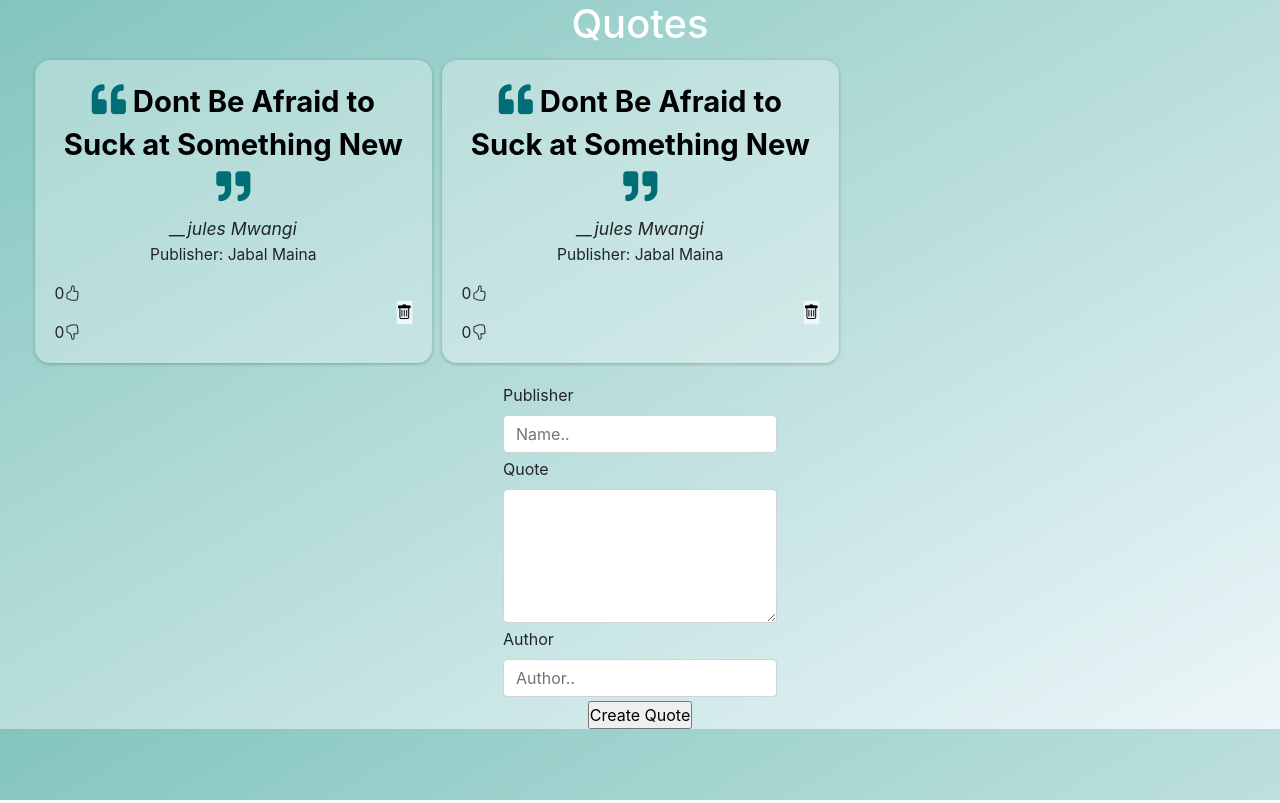
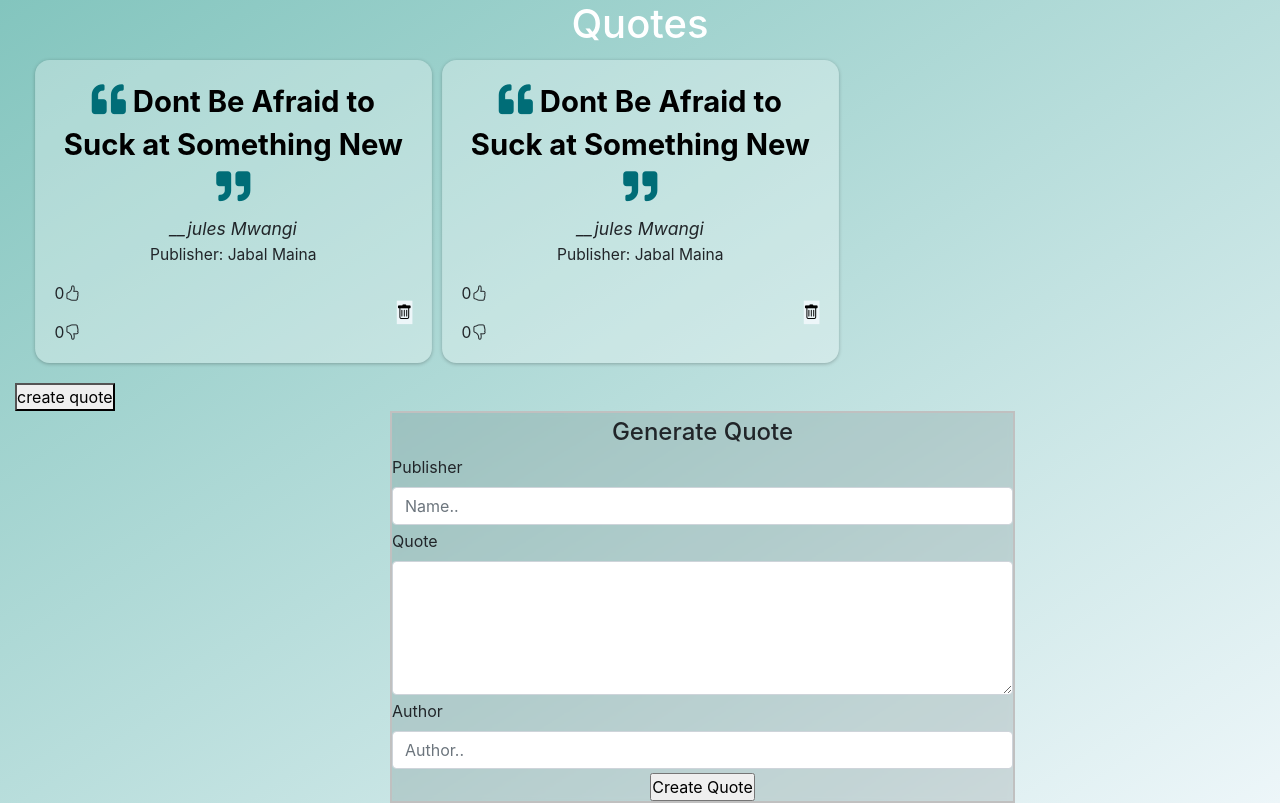
Before and after one commit to juliamwangi123/quote_generator, an Angular app: page / in a window 1280 px wide. Built offline with nearby package versions, Linux system fonts and the light colour scheme.

Commit message:
style:add toggle effect on the form

```diff
--- a/src/app/componets/quote/quote.component.css
+++ b/src/app/componets/quote/quote.component.css
@@ -75,7 +75,10 @@ li{
 }
 
 .form{
-    display: flex;
-    justify-content: center;
-    width: 100%;
+    width: 50%;
+    border: 2px solid silver;
+    background-color:rgba(0, 0, 0, 0.1);
+    backdrop-filter: blur(3px);
+    position: relative;
+    left: 30%;
 }
--- a/src/app/componets/quote/quote.component.html
+++ b/src/app/componets/quote/quote.component.html
@@ -43,9 +43,11 @@
 
 
        </div>
+       <button (click)= "toggleShow()">create quote</button>
 
-    <div class="col-6 col-md-12" class="form">
-    <app-forms (customQuote)="customQuote($event)" ></app-forms>
+       <div class="col-6 col-md-6" class="form" *ngIf="toDisplay">
+        <app-forms (customQuote)="customQuote($event)" ></app-forms>
+
+    </div>
 
 </div>
-</div>
--- a/src/app/componets/quote/quote.component.ts
+++ b/src/app/componets/quote/quote.component.ts
@@ -7,6 +7,8 @@ import{Quotes} from '../../model/quotes' //import the quote class
   styleUrls: ['./quote.component.css']
 })
 export class QuoteComponent implements OnInit {
+
+  toDisplay = true;
 //create an ampty array from the Quote class
   quotes:Quotes[] =[];
 
@@ -39,14 +41,12 @@ downVote(id){
 
 
 
-  //button to toggle the quote details
-
-  toggleDetails(id){
-    this.quotes[id].showDetails =! this.quotes[id].showDetails
+  //button to toggle the quote details to show and hide form
 
 
 
-  }
+
+
 //
   customQuote(quote){
     let quoteLength = this.quotes.length;
@@ -60,6 +60,8 @@ downVote(id){
      })
   }
 
-
+ toggleShow(){
+   this.toDisplay =!this.toDisplay
+ }
 
 }
--- a/src/app/forms/forms.component.css
+++ b/src/app/forms/forms.component.css
@@ -2,3 +2,8 @@
     display: flex;
     justify-content: center;
 }
+
+form h4{
+    text-align: center;
+    margin-top:  5px;
+}
--- a/src/app/forms/forms.component.html
+++ b/src/app/forms/forms.component.html
@@ -1,5 +1,5 @@
-
 <form  (ngSubmit)=" sendQouteToParent()" #quoteForm="ngForm" >
+  <h4>Generate Quote</h4>
 
 <div class="mb-1" >
     <label for="exampleFormControlInput1" class="form-label">Publisher</label>
--- a/src/app/model/quotes.ts
+++ b/src/app/model/quotes.ts
@@ -1,6 +1,6 @@
 export class Quotes {
-    showDetails :boolean
+    showForm :boolean
     constructor(public quote:string, public author:string, public publisher:string, public upCounter: number,  public downCounter:number ){
-        this.showDetails = false;
+        this.showForm = false;
     }
 }
```
